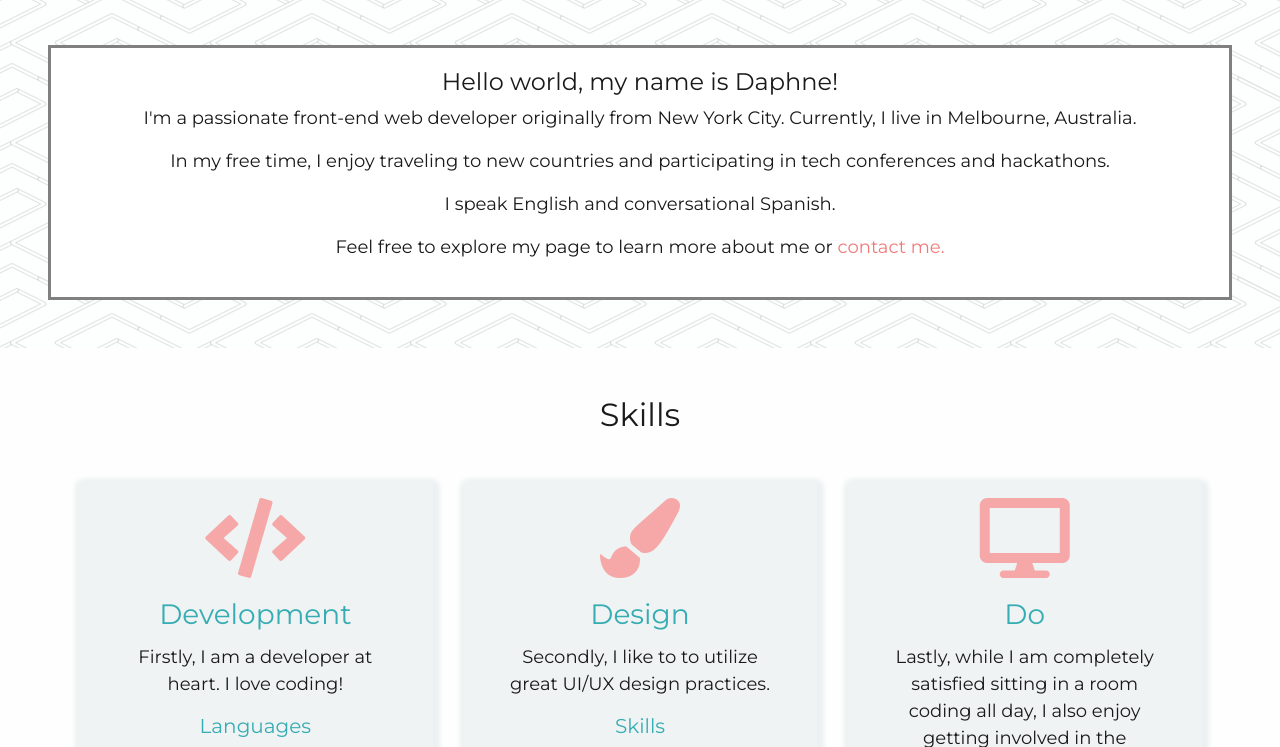
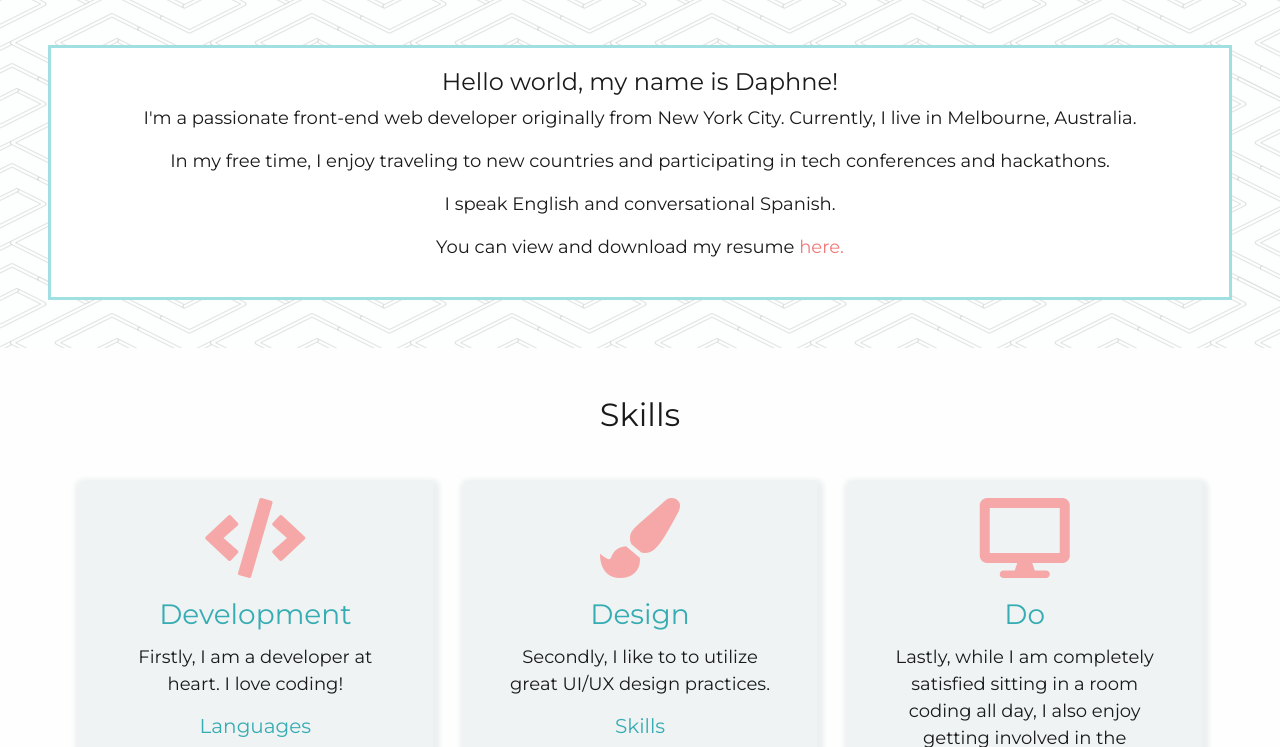
Before and after one commit to daphnecharles/portfolio, a website: page src/index.html in a window 1280 px wide. Shown: the part 1001-1748 px from the top of the page. Drawn offline with Linux system fonts and the light colour scheme.

Commit message:
added resume

```diff
--- a/src/index.html
+++ b/src/index.html
@@ -104,7 +104,7 @@
         I speak English and conversational Spanish.
       </p>
 
-    <p>Feel free to explore my page to learn more about me or <a href="#contact">contact me.</a></p>
+    <p>You can view and download my resume <a href="DaphneCharlesResume2019.pdf">here.</a></p>
   </div>
 </div>
 
--- a/src/scss/style.scss
+++ b/src/scss/style.scss
@@ -144,8 +144,6 @@ a:hover {
    background-color: rgba(236, 240, 241, 0.1);
  }
 
-
-
 #education {
   background-image: url(assets/pipes.png);
 }
@@ -158,7 +156,7 @@ a:hover {
 #intro-col {
   background-color: white;
   padding: 20px;
-  border: solid 3px grey;
+  border: solid 3px $blue;
 }
 
 #projects {
```
Also changed, not shown: src/css/style.css, 1 other file.
